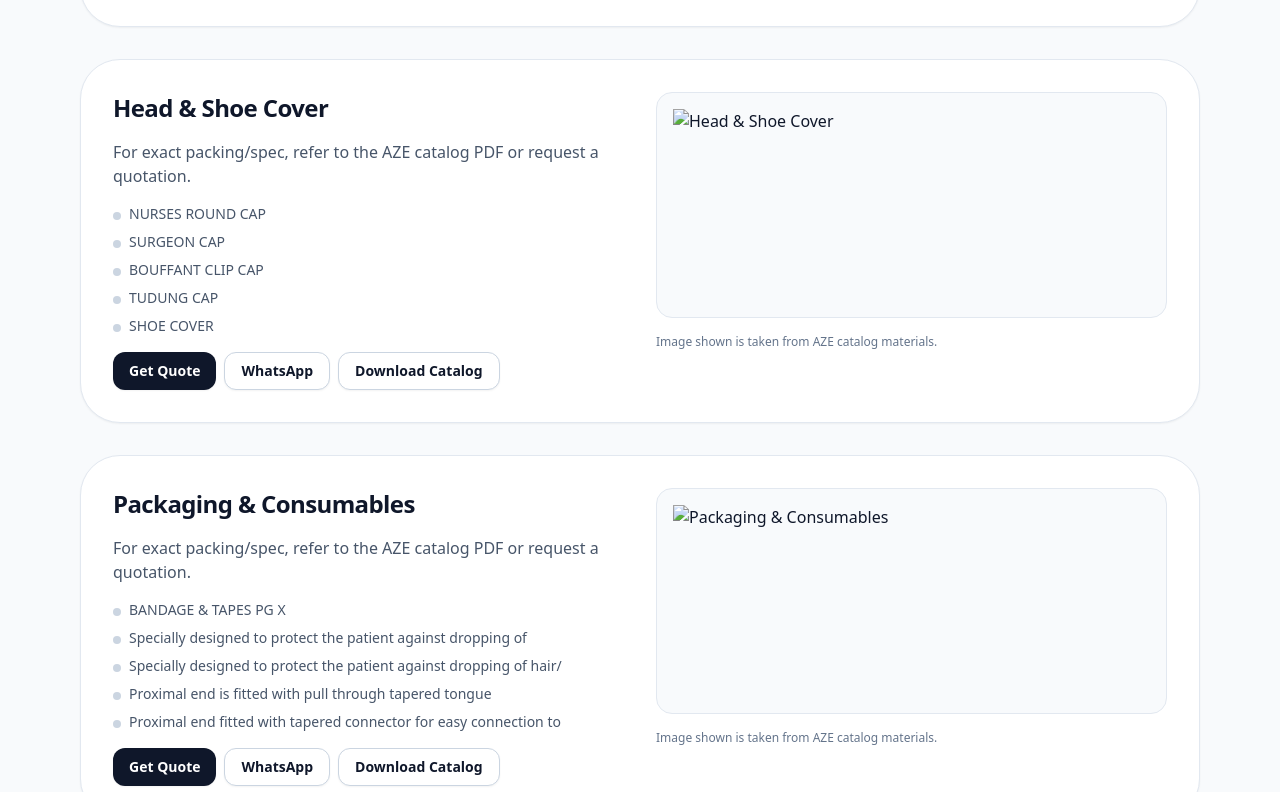
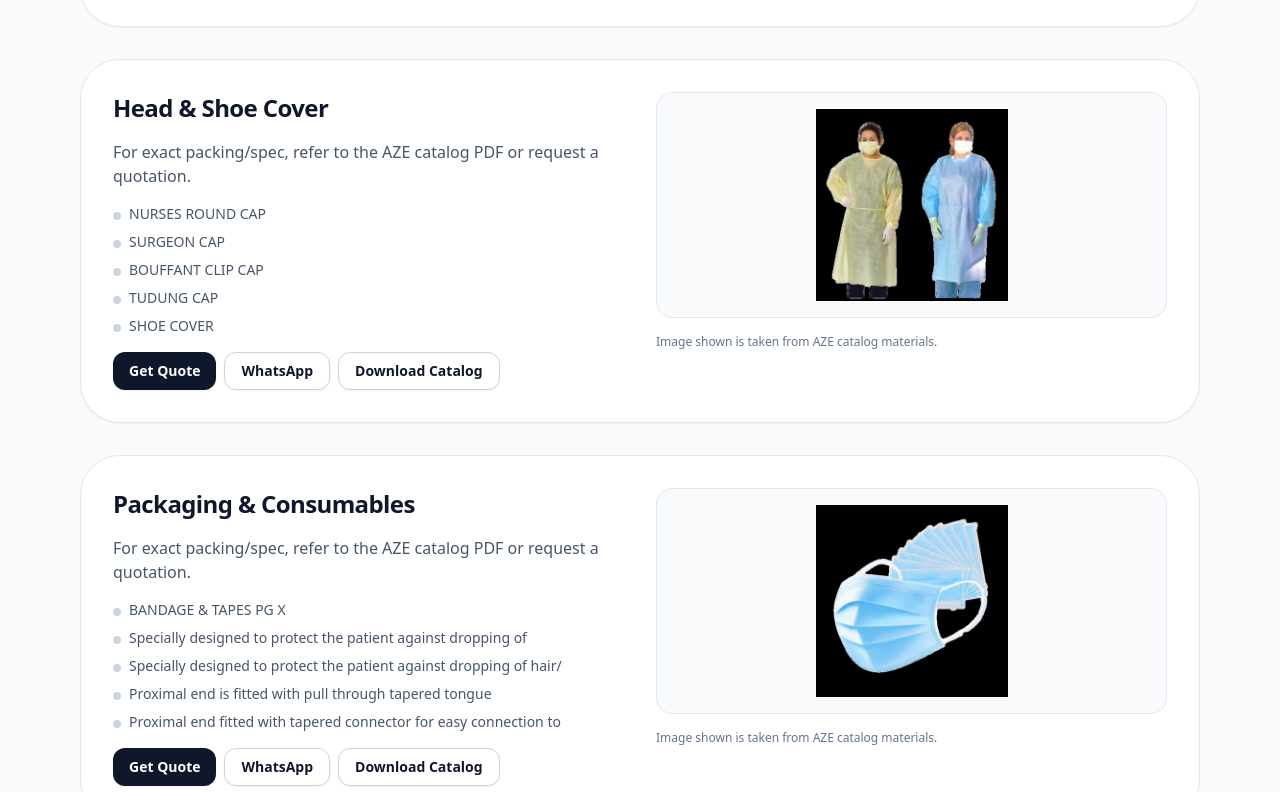
Before and after one commit to azeglobalresources/aze-global-resources-website, a plain HTML site: page products.html in a window 1280 px wide. Shown: the part 1370-2162 px from the top of the page. Drawn offline with nearby package versions, Linux system fonts and the light colour scheme; a script that the page names is missing.

Commit message:
Update products.html

```diff
--- a/products.html
+++ b/products.html
@@ -74,7 +74,7 @@
           </div>
         </div>
         <div class="space-y-4">
-          <div class='overflow-hidden rounded-2xl border border-slate-200 bg-slate-50'><img src='assets/images/facemask.jpg' class='h-56 w-full object-contain p-4' alt='Facemasks'></div>
+          <div class='overflow-hidden rounded-2xl border border-slate-200 bg-slate-50'><img src='assets/images/facemasks.jpg' class='h-56 w-full object-contain p-4' alt='Facemasks'></div>
           <p class="text-xs text-slate-500">Image shown is taken from AZE catalog materials.</p>
         </div>
       </div>
@@ -131,7 +131,7 @@
           </div>
         </div>
         <div class="space-y-4">
-          <div class='overflow-hidden rounded-2xl border border-slate-200 bg-slate-50'><img src='assets/images/Head & Shoe Cover.jpg' class='h-56 w-full object-contain p-4' alt='Head & Shoe Cover'></div>
+          <div class='overflow-hidden rounded-2xl border border-slate-200 bg-slate-50'><img src='assets/images/head-shoe-cover.jpg' class='h-56 w-full object-contain p-4' alt='Head & Shoe Cover'></div>
           <p class="text-xs text-slate-500">Image shown is taken from AZE catalog materials.</p>
         </div>
       </div>
@@ -150,7 +150,7 @@
           </div>
         </div>
         <div class="space-y-4">
-          <div class='overflow-hidden rounded-2xl border border-slate-200 bg-slate-50'><img src='assets/images/Packaging & Consumables.jpg' class='h-56 w-full object-contain p-4' alt='Packaging & Consumables'></div>
+          <div class='overflow-hidden rounded-2xl border border-slate-200 bg-slate-50'><img src='assets/images/packaging-consumables.jpg' class='h-56 w-full object-contain p-4' alt='Packaging & Consumables'></div>
           <p class="text-xs text-slate-500">Image shown is taken from AZE catalog materials.</p>
         </div>
       </div>
```
